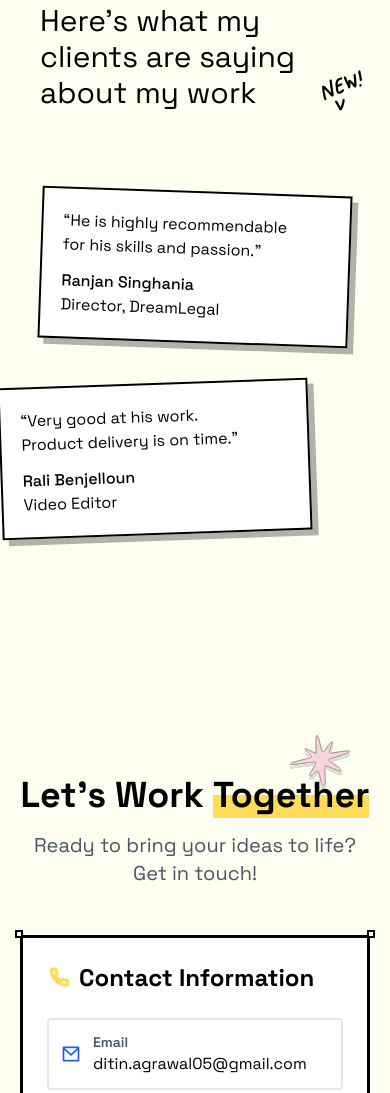
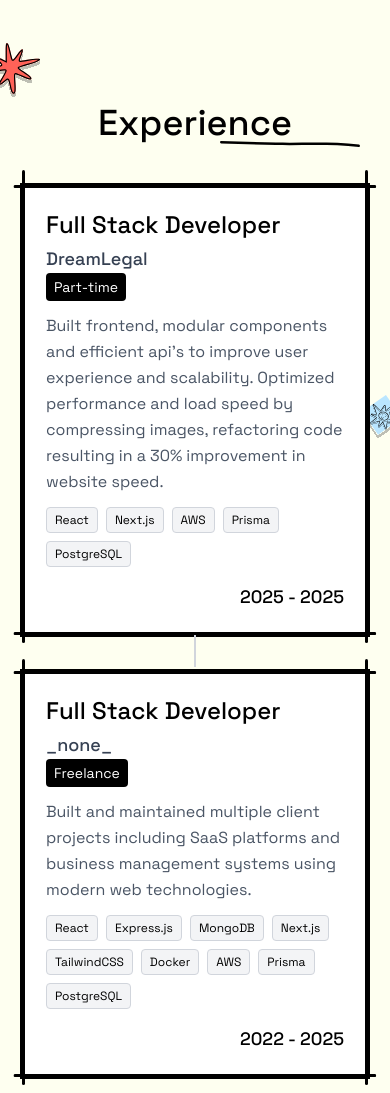
Before and after one commit to ditinagrawal/portfolio, an Astro site: page / in a window 390 px wide. Shown: the part 4302-5395 px from the top of the page. Built offline with nearby package versions, Linux system fonts and the light colour scheme; Astro itself is replaced by a stand-in of ours.

Commit message:
add experience section

```diff
--- /dev/null
+++ b/src/components/Experience.astro
@@ -0,0 +1,74 @@
+---
+import svgUnderline from '../assets/underline.svg'
+import svgRedStar from '../assets/red-star.svg'
+import svgBlueStar from '../assets/blue-star-card.svg'
+import Bars from "./Bars.astro"
+
+const experiences = [
+  {
+    title: 'Full Stack Developer',
+    company: 'DreamLegal',
+    period: '2025 - 2025',
+    type: 'Part-time',
+    description: 'Built frontend, modular components and efficient api’s to improve user experience and scalability. Optimized performance and load speed by compressing images, refactoring code resulting in a 30% improvement in website speed.',
+    skills: ['React', 'Next.js', 'AWS', 'Prisma', 'PostgreSQL']
+  },
+  {
+    title: 'Full Stack Developer',
+    company: '_none_',
+    period: '2022 - 2025',
+    type: 'Freelance',
+    description: 'Built and maintained multiple client projects including SaaS platforms and business management systems using modern web technologies.',
+    skills: ['React', 'Express.js', 'MongoDB', 'Next.js', 'TailwindCSS', 'Docker', 'AWS', 'Prisma', 'PostgreSQL']
+  },
+]
+---
+
+<section class="py-25 space-y-10 px-5 relative overflow-hidden" id="experience">
+  <img src={svgRedStar.src} alt="svg" width="60" class="absolute -left-5 top-10" />
+  <img src={svgBlueStar.src} alt="svg" width="40" class="absolute -right-3 top-1/3" />
+
+  <div class="max-w-md mx-auto relative">
+    <h1 class="text-4xl font-medium text-center">Experience</h1>
+    <img src={svgUnderline.src} alt="underline" width="140" class="absolute left-50 -bottom-1" />
+  </div>
+
+  <div class="max-w-4xl mx-auto space-y-8">
+    {experiences.map((exp, index) => (
+      <div class="bg-white border-2 border-black p-6 group hover:shadow-[6px_6px_0px_rgba(0,0,0,0.3)] transition-all duration-300 relative">
+        <div class="grid grid-cols-1 md:grid-cols-[1fr_auto] gap-4 md:gap-8">
+          <div class="space-y-3">
+            <div class="space-y-1">
+              <h3 class="text-2xl font-medium">{exp.title}</h3>
+              <div class="flex flex-col sm:flex-row sm:items-center sm:gap-3">
+                <p class="text-lg font-medium text-gray-700">{exp.company}</p>
+                <span class="hidden sm:block w-1 h-1 bg-gray-400 rounded-full"></span>
+                <span class="text-sm bg-black text-white px-2 py-1 rounded w-fit">{exp.type}</span>
+              </div>
+            </div>
+            <p class="text-gray-600 leading-relaxed">{exp.description}</p>
+            <div class="flex flex-wrap gap-2">
+              {exp.skills.map(skill => (
+                <span class="text-xs bg-gray-100 border border-gray-300 px-2 py-1 rounded">
+                  {skill}
+                </span>
+              ))}
+            </div>
+          </div>
+
+          <div class="flex flex-col items-end justify-start">
+            <div class="text-right">
+              <p class="text-lg font-medium">{exp.period}</p>
+            </div>
+          </div>
+        </div>
+
+        <Bars />
+
+        {index < experiences.length - 1 && (
+          <div class="absolute -bottom-8 left-1/2 transform -translate-x-1/2 w-0.5 h-8 bg-gray-300"></div>
+        )}
+      </div>
+    ))}
+  </div>
+</section>
--- a/src/pages/index.astro
+++ b/src/pages/index.astro
@@ -11,6 +11,7 @@ import Reviews from '../components/Reviews.astro'
 import CallToAction from '../components/CallToAction.astro'
 import Works from '../components/Works.astro'
 import Service from '../components/Service.astro'
+import Experience from '../components/Experience.astro'
 import Contact from '../components/Contact.astro'
 
 ---
@@ -24,6 +25,7 @@ import Contact from '../components/Contact.astro'
   <Tools />
   <Service />
   <Works />
+  <Experience />
   <Reviews />
   <Contact />
   <CallToAction />
```
